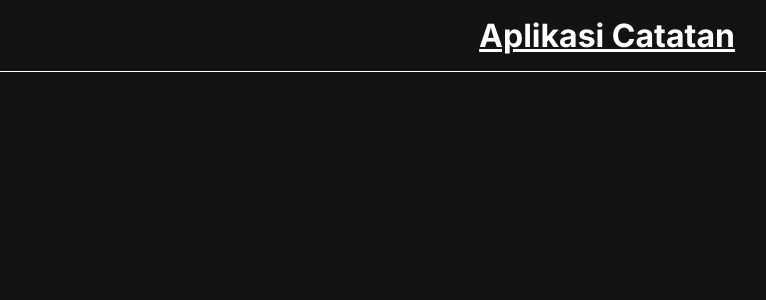
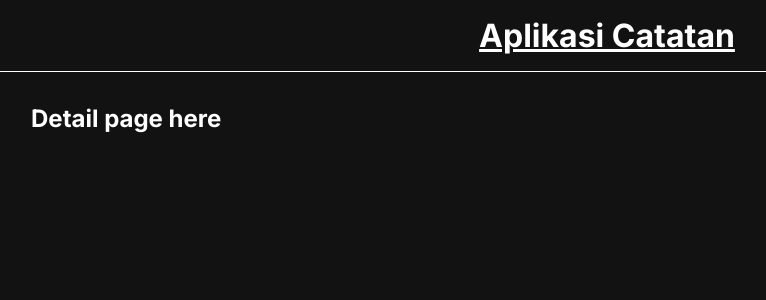
Before and after one commit to golchafun/dicoding-note-app-route, a React (Vite) app: page /notes/notes-1 in a window 1280 px wide. Before the commit this address had no page. Shown: the top 300 px of the page, without its empty margins (33-799 px from the left). Built offline with nearby package versions, Linux system fonts and the light colour scheme.

Commit message:
change link to detailpage with id when show note item

```diff
--- a/src/App.jsx
+++ b/src/App.jsx
@@ -12,7 +12,7 @@ function App() {
       <main>
         <Routes>
           <Route path="/" element={<HomePage />} />
-          <Route path="/notes" element={<DetailPage />} />
+          <Route path="/notes/:id" element={<DetailPage />} />
         </Routes>
       </main>
     </div>
--- a/src/components/NoteItem.jsx
+++ b/src/components/NoteItem.jsx
@@ -1,11 +1,12 @@
 import React from "react";
 import { showFormattedDate } from "../utils";
+import { Link } from "react-router-dom";
 
 function NoteItem({ id, title, body, createdAt, archived }) {
     return (
         <article className="note-item">
             <h3 className="note-item__title">
-                <a href="/notes/notes-1">{title}</a>
+                <Link to={`notes/${id}`}>{title}</Link>
             </h3><p className="note-item__createdAt">{showFormattedDate(createdAt)}</p>
             <p className="note-item__body">{body}</p>
         </article>
```
